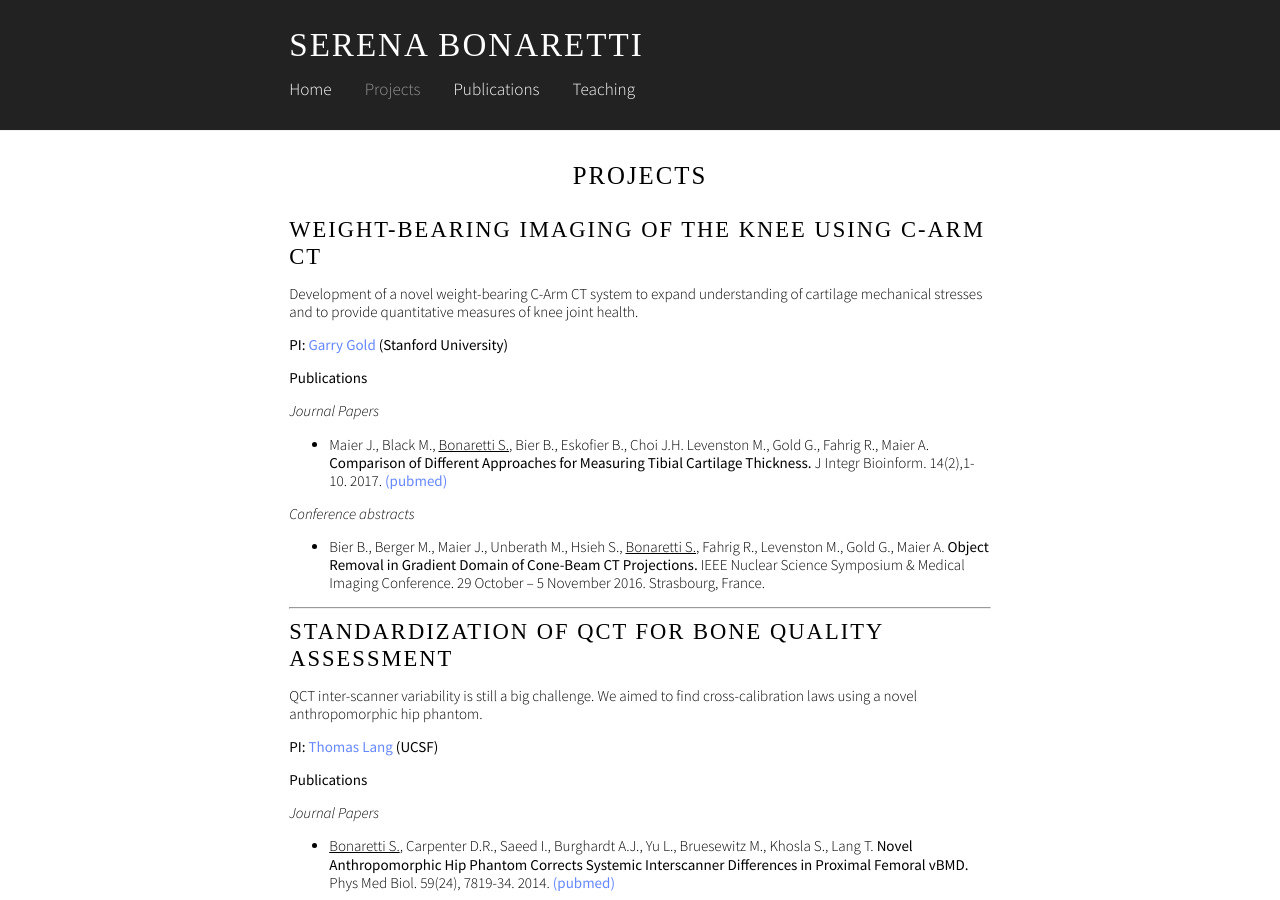
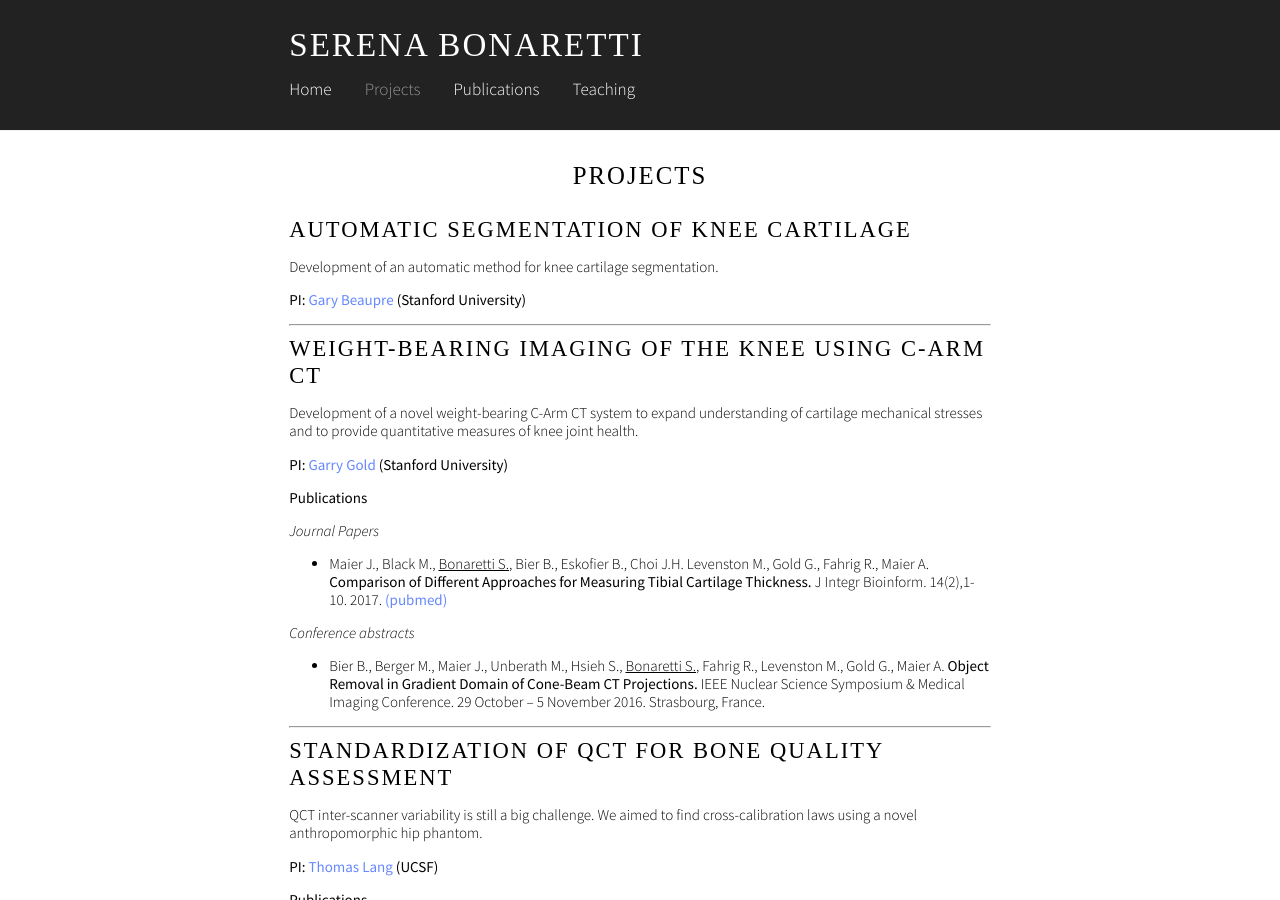
Before and after one commit to sbonaretti/sbonaretti.github.io, a Jekyll site: the page built from Projects.md, in a window 1280 px wide and 900 px high. Built offline with Jekyll 4.4.1, drawn with Linux system fonts in a browser that asks for light colours; some web fonts are replaced.

Commit message:
Update Projects.md

```diff
--- a/Projects.md
+++ b/Projects.md
@@ -1,6 +1,16 @@
 ---
 title:  "Projects"
 ---
+
+# Automatic Segmentation of Knee Cartilage
+Development of an automatic method for knee cartilage segmentation.
+
+**PI: [Gary Beaupre](http://pavir.org/means/researchers/gary-s-beaupre-ph-d/){:target="_blank"} (Stanford University)**
+
+
+
+---
+
 
 
 # Weight-Bearing Imaging of the Knee Using C-Arm CT
```
